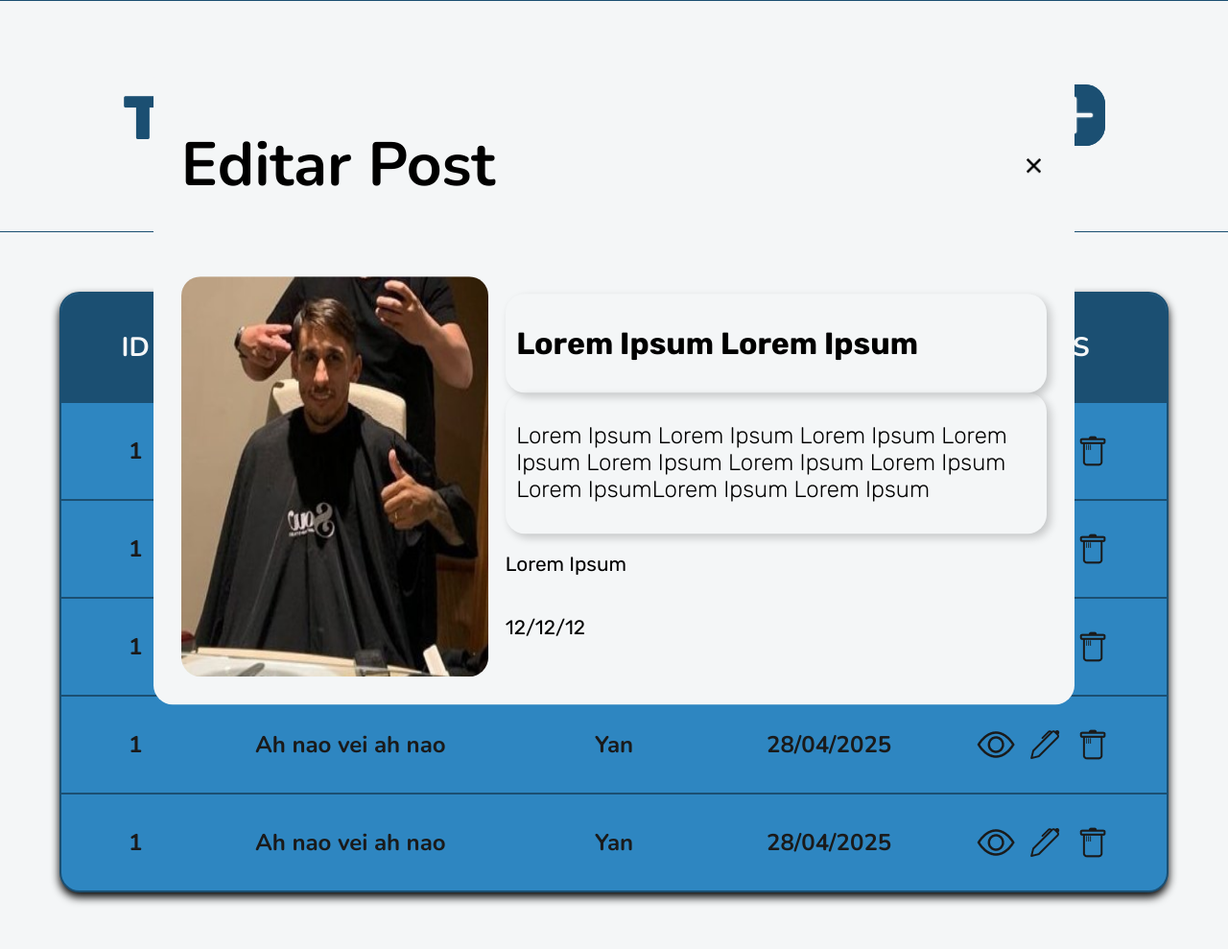
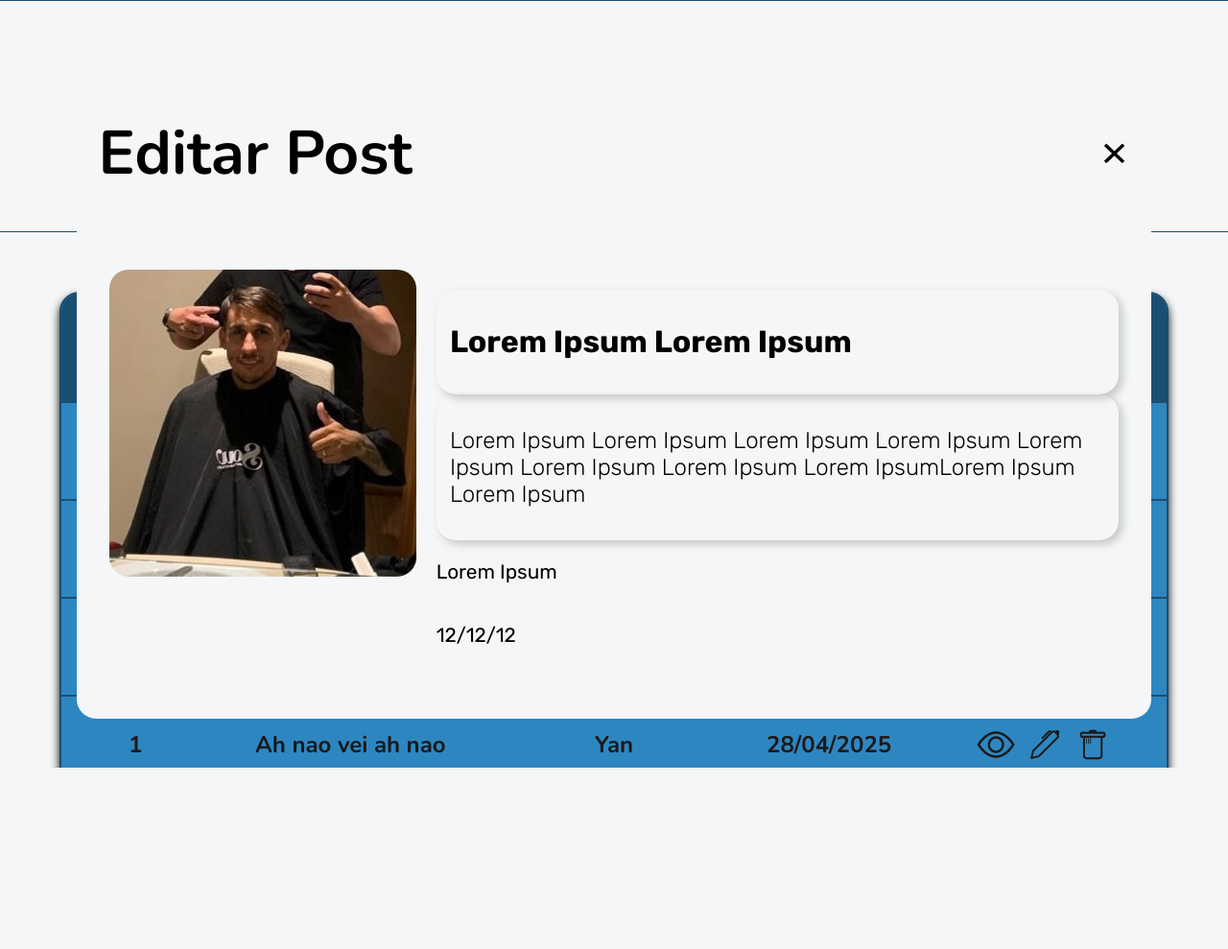
Before and after one commit to lucasferoli/QuidStroll_Trainee-2025.1, a PHP site: template app/views/admin/tabelaDePosts.html in a window 1280 px wide, after a click that opens the changed part. Shown: the top 989 px of the page at 96% size. After the commit the page ends 800 px from the top, so only its background shows below. Run offline with PHP 8.4, Linux system fonts and the light colour scheme; the template is opened without the code that fills it, so the values that code supplies are empty.

Commit message:
Muda tamannho imagem no modal

```diff
--- a/public/css/tabelaDePosts.css
+++ b/public/css/tabelaDePosts.css
@@ -260,7 +260,7 @@
     top: 50%;
     left: 50%;
     transform: translate(-50%, -50%);
-    width: 60rem;
+    width: 70rem;
     height: auto;
     padding: 0%;
     background-color: #F4F6F7;
@@ -273,7 +273,7 @@
     flex-direction: row;
     justify-content: space-between;
     align-items: center;
-    padding: 0% 3% 0% 3%;
+    padding: 0% 2% 0% 2%;
 }
 
 .cabecalhoModalEditar-tabelaDePosts h1{
@@ -301,7 +301,7 @@
 
 .formModalEditar-tabelaDePosts img{
     width: 20rem;
-    height: auto;
+    height: 20rem;
     border-radius: 20px;
 }
 
```
